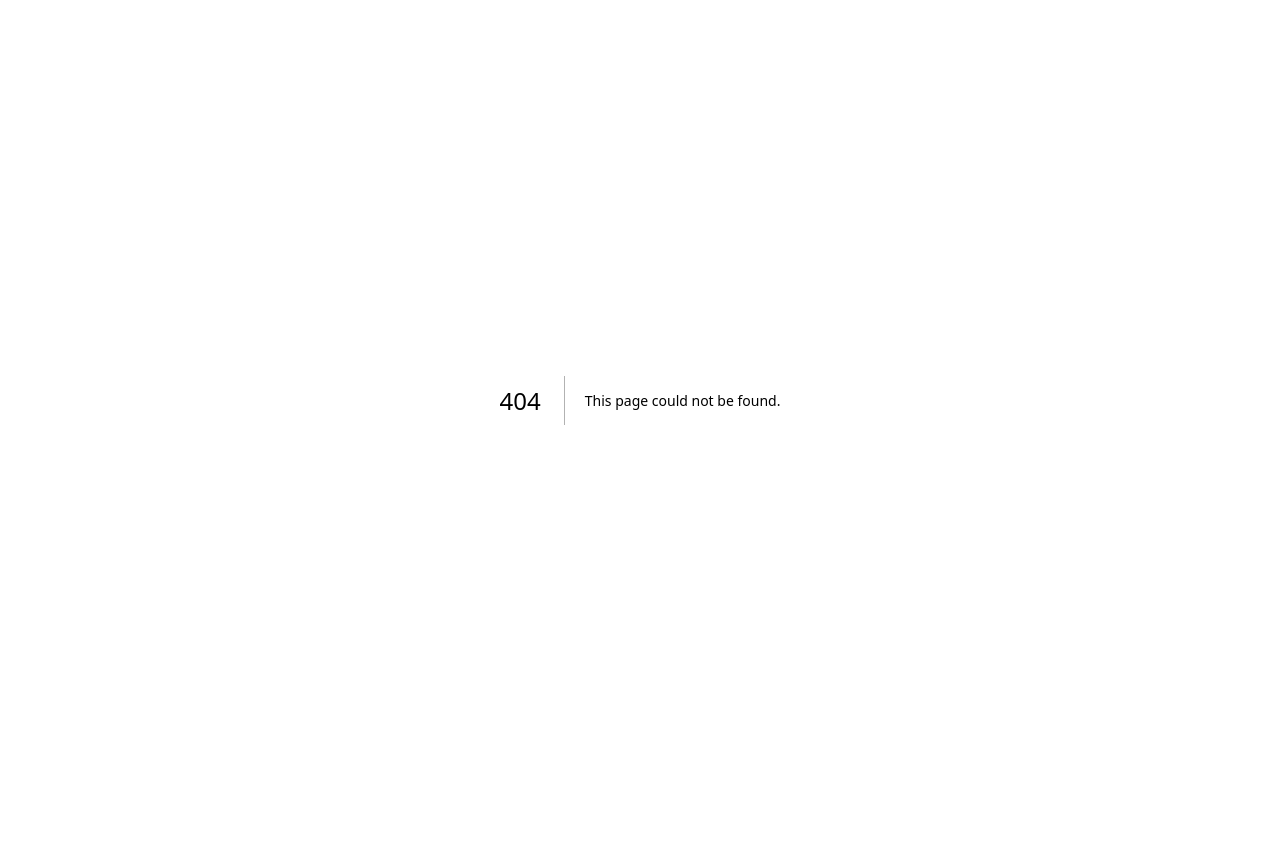
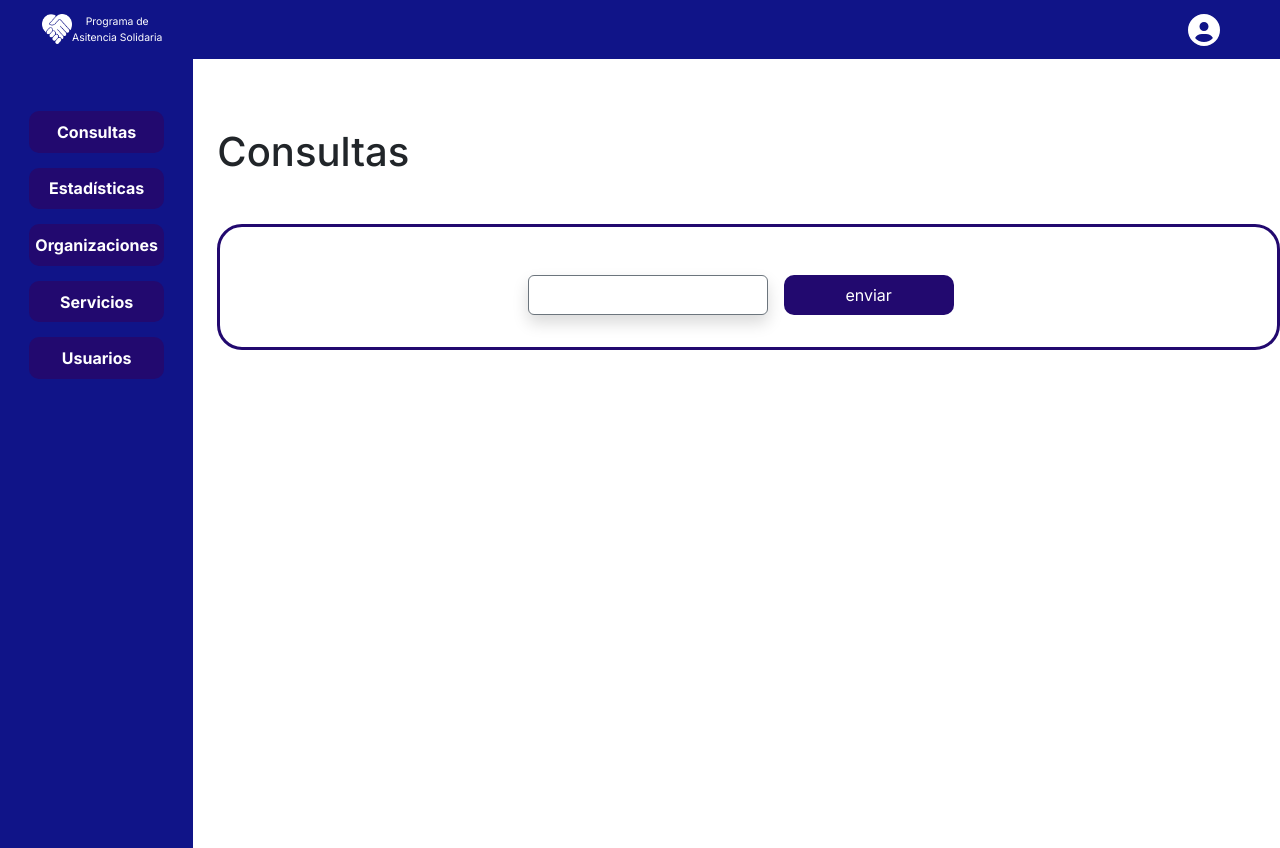
Before and after one commit to dreschpedro/proyectoPas, a Next.js app in the folder client/: page /admin/consultas in a window 1280 px wide. Before the commit this address had no page. Before the commit the page ends 800 px from the top, so only its background shows below. Built offline with nearby package versions, Linux system fonts and the light colour scheme.

Commit message:
front consultas

```diff
--- /dev/null
+++ b/client/app/admin/consultas/chat.js
@@ -0,0 +1,31 @@
+'use client'
+
+import { useChat } from 'ai/react';
+
+export default function Chat() {
+  const { messages, input, handleInputChange, handleSubmit } = useChat({
+    api: '/api/chat'
+  })
+
+  return (
+
+
+    <div className='bordesito'>
+      <ul>
+        {messages.map((m, index) => (
+          <li key={index}>
+            {m.role === 'user' ? 'User: ' : 'AI: '}
+            {m.content}
+          </li>
+        ))}
+      </ul>
+
+      <form onSubmit={handleSubmit}>
+        <div className='d-flex flex-nowrap justify-content-center'>
+          <input className='border border-secondary rounded rounded-1.1 shadow' value={input} onChange={handleInputChange} />
+          <button className='buttonRegistrar my-auto mx-3' type="submit">enviar</button>
+        </div>
+      </form>
+    </div>
+  )
+}
--- /dev/null
+++ b/client/app/admin/consultas/page.js
@@ -0,0 +1,16 @@
+// app/page.js
+
+import Chat from './chat.js'
+
+export default function Page() {
+
+
+  return (
+  <>
+    <h1 className='titulo mb-5'>Consultas</h1>
+
+  <Chat />
+  </>
+
+  )
+}
--- /dev/null
+++ b/client/app/api/chat/route.js
@@ -0,0 +1,94 @@
+// app/api/chat/route.js
+
+import { Configuration, OpenAIApi } from 'openai-edge'
+import { OpenAIStream, StreamingTextResponse } from 'ai'
+
+
+
+
+
+const users = [
+  {
+    nombre: 'Juan',
+    apellido: 'Pérez',
+    dni: '12345678',
+    asistencias: [true, false, true, true, false],
+  },
+  {
+    nombre: 'María',
+    apellido: 'González',
+    dni: '23456789',
+    asistencias: [true, true, true, false, false],
+  },
+
+  {
+    nombre: 'Adriana',
+    apellido: 'Vega',
+    dni: '40817159',
+    asistencias: [true, true, true, false, false],
+  },
+  {
+    nombre: 'Pedro',
+    apellido: 'Rodríguez',
+    dni: '34567890',
+    asistencias: [false, false, true, true, true],
+  },
+  {
+    nombre: 'Lucía',
+    apellido: 'Fernández',
+    dni: '45678901',
+    asistencias: [true, true, false, false, true],
+  },
+  {
+    nombre: 'Sofía',
+    apellido: 'López',
+    dni: '56789012',
+    asistencias: [false, false, false, true, true],
+  },
+];
+
+const usersJSON = JSON.stringify(users);
+console.log(usersJSON);
+
+
+const apiConfig = new Configuration({
+  apiKey: process.env.OPENAI_API_KEY,
+})
+
+const openai = new OpenAIApi(apiConfig)
+
+// Build a prompt from the messages
+function buildPrompt(messages) {
+  return (
+    messages
+      .map(({ content, role }) => {
+        if (role === 'user') {
+          return `Human: ${usersJSON}, ${content}`;
+        } else {
+          return `Assistant: ${content}`;
+        }
+      })
+      .join('\n\n') + 'Assistant:'
+  );
+}
+
+export async function POST(req) {
+  // Extract the `messages` from the body of the request
+  const { messages } = await req.json();
+
+  // Request the OpenAI API for the response based on the prompt
+  const response = await openai.createCompletion({
+    model: 'text-davinci-003',
+    stream: true,
+    prompt: buildPrompt(messages),
+    max_tokens: 200,
+    temperature: 0.5,
+    top_p: 1,
+  })
+
+  // Convert the response into a friendly text-stream
+  const stream = OpenAIStream(response)
+
+  // Respond with the stream
+  return new StreamingTextResponse(stream)
+}
--- a/client/components/adminPanel/sidebar.jsx
+++ b/client/components/adminPanel/sidebar.jsx
@@ -6,25 +6,45 @@ import Col from 'react-bootstrap';
 
 const Sidebar = () => {
   return (
-    <div className="sidebar mt-5 pt-5  fixed-start h-100 " style={{backgroundColor: '#101488'}}>
-      <Nav className='d-flex flex-column justify-content-center align-items-center' style={{backgroundColor: '#101488'}}>
+    <div className="sidebar mt-5 pt-5  fixed-start h-100 " style={{ backgroundColor: '#101488' }}>
+      <Nav className='d-flex flex-column justify-content-center align-items-center' style={{ backgroundColor: '#101488' }}>
 
-                  <Link href={"/admin/estadisticas"} style={{marginTop: '15px'}} className='custom-link'>
-                    <div className='buttoncito' >Estadísticas</div>
+
+      <div className='buttoncito'>
+        <Link href={"/admin/consultas"} className='custom-link'>
+         <b>Consultas</b>
         </Link>
+        </div>
+
+
+
+      <div className='buttoncito'>
+        <Link href={"/admin/estadisticas"} className='custom-link'>
+         <b>Estadísticas</b>
+        </Link>
+        </div>
+
+
+
         <div className='buttoncito custom-link'>
           <Link href={"/admin/organizaciones"} className='custom-link'>
-                    Organizaciones
+          <b>Organizaciones</b>
           </Link>
         </div>
+
         <div className='buttoncito'>
           <Link href={"/admin/servicios"} className='custom-link'>
-                    Servicios
+          <b>Servicios</b>
           </Link>
         </div>
+
+        <div className='buttoncito'>
         <Link href={"/admin/usuarios"} className='custom-link'>
-                    <div className='buttoncito'>Usuarios</div>
+        <b>Usuarios</b>
         </Link>
+        </div>
+
+
       </Nav>
     </div>
   );
--- a/client/package.json
+++ b/client/package.json
@@ -12,12 +12,14 @@
     "@fortawesome/fontawesome-svg-core": "^6.4.0",
     "@fortawesome/free-solid-svg-icons": "^6.4.0",
     "@fortawesome/react-fontawesome": "^0.2.0",
+    "ai": "^2.2.9",
     "axios": "^1.4.0",
     "bootstrap": "^5.3.1",
     "eslint": "^8.45.0",
     "eslint-config-next": "13.4.10",
     "next": "13.4.10",
     "next-auth": "^4.22.5",
+    "openai-edge": "^1.2.2",
     "react": "^18.2.0",
     "react-bootstrap": "^2.8.0",
     "react-dom": "^18.2.0",
--- a/client/sass/styles.scss
+++ b/client/sass/styles.scss
@@ -17,9 +17,9 @@ $primary: $principal;
   margin-Top: 15px;
 
   color: #FFFFFF;
-  width: 8.6rem;
+  width: 70%;
   height: 2.6rem;
-  border-radius: 5px;
+  border-radius: 10px;
   display: flex;
   justify-content: center;
   align-items: center;
```
Also changed, not shown: 1 other file (tests, documents, lock files or other folders). Lines whose indentation alone changed are shown as unchanged.
